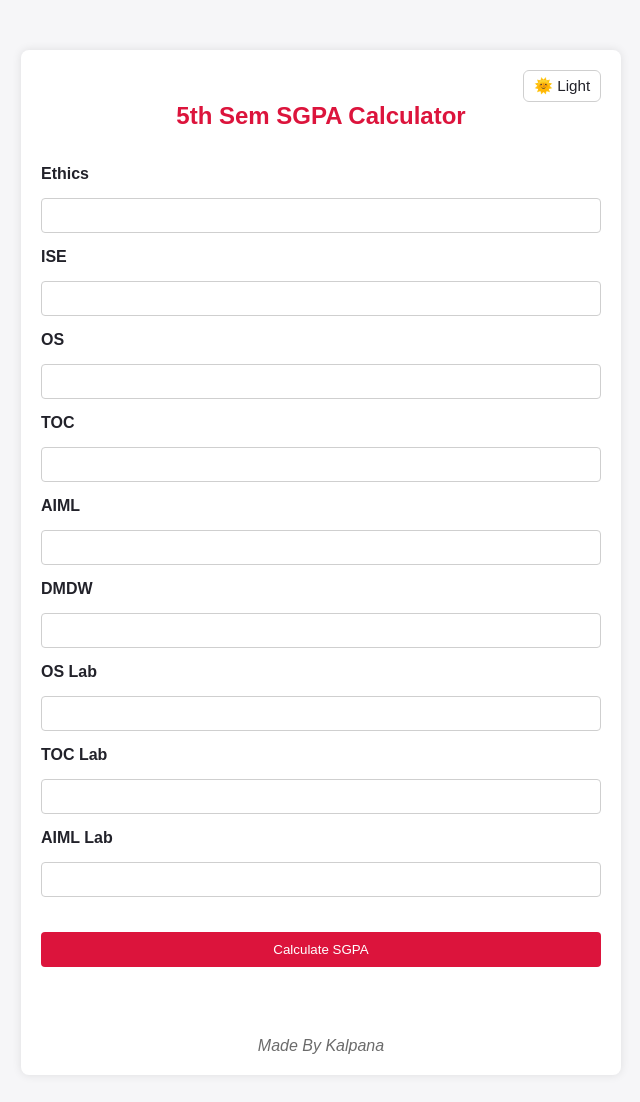
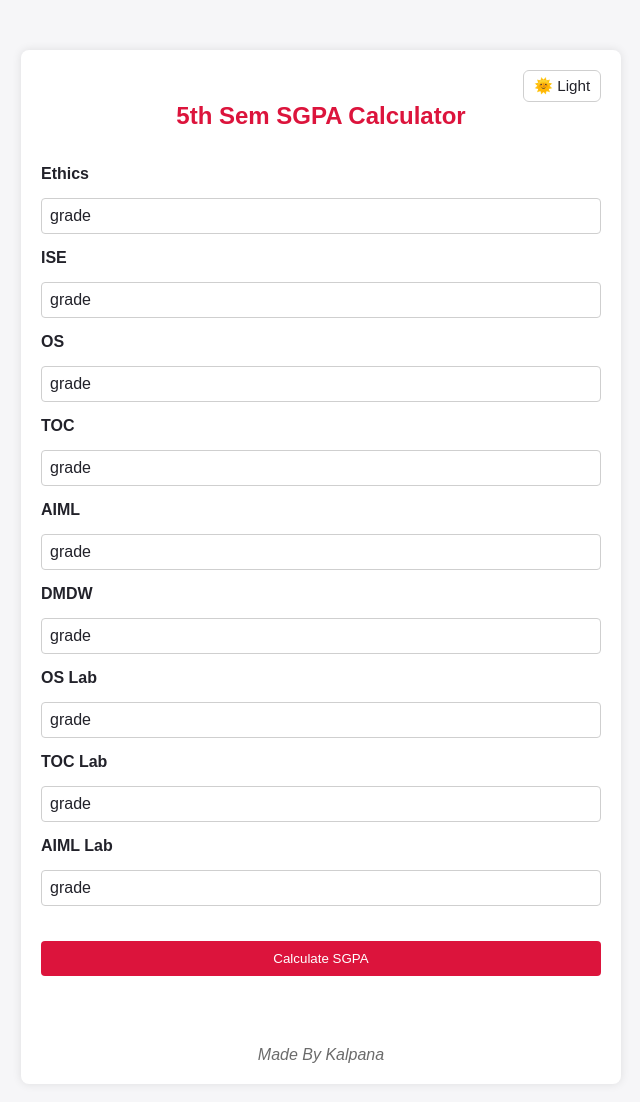
Before and after one commit to Kalpana-Nayak/sgpa-calculator, a plain HTML site: page index.html in a window 1280 px wide. Shown: the whole page, without its empty margins (319-959 px from the left). Drawn offline with Linux system fonts and the light colour scheme.

```diff
--- a/index.html
+++ b/index.html
@@ -15,112 +15,146 @@
 
     <form id="sgpaForm">
         <label for="ethics">Ethics</label>
-        <select id="ethics" name="ethics" required>
-            <option value=""> </option>
-            <option value="10">O</option>
-            <option value="9">A+</option>
-            <option value="8">A</option>
-            <option value="7">B+</option>
-            <option value="6">B</option>
-            <option value="5">C</option>
-            <option value="0">F</option>
-        </select>
+        <div class="custom-select" data-input="ethics">
+            <div class="select-selected">grade</div>
+                <div class="select-items">
+                    <div data-value="10">O</div>
+                    <div data-value="9">A+</div>
+                    <div data-value="8">A</div>
+                    <div data-value="7">B+</div>
+                    <div data-value="6">B</div>
+                    <div data-value="5">C</div>
+                    <div data-value="0">F</div>
+                </div>
+        </div>
+        <input type="hidden" id="ethics" required>
 
         <label for="ise">ISE</label>
-        <select id="ise" name="ise" required>
-            <option value=""> </option>
-            <option value="10">O</option>
-            <option value="9">A+</option>
-            <option value="8">A</option>
-            <option value="7">B+</option>
-            <option value="6">B</option>
-            <option value="5">C</option>
-            <option value="0">F</option>
-        </select>
+        <div class="custom-select" data-input="ise">
+            <div class="select-selected">grade</div>
+                <div class="select-items">
+                    <div data-value="10">O</div>
+                    <div data-value="9">A+</div>
+                    <div data-value="8">A</div>
+                    <div data-value="7">B+</div>
+                    <div data-value="6">B</div>
+                    <div data-value="5">C</div>
+                    <div data-value="0">F</div>
+                </div>
+        </div>
+        <input type="hidden" id="ise" required>
 
         <label for="os">OS</label>
-        <select id="os" name="os" required>
-            <option value=""> </option>
-            <option value="10">O</option>
-            <option value="9">A+</option>
-            <option value="8">A</option>
-            <option value="7">B+</option>
-            <option value="6">B</option>
-            <option value="5">C</option>
-            <option value="0">F</option>
-        </select>
+        <div class="custom-select" data-input="os">
+            <div class="select-selected">grade</div>
+                <div class="select-items">
+                    <div data-value="10">O</div>
+                    <div data-value="9">A+</div>
+                    <div data-value="8">A</div>
+                    <div data-value="7">B+</div>
+                    <div data-value="6">B</div>
+                    <div data-value="5">C</div>
+                    <div data-value="0">F</div>
+                </div>
+        </div>
+        <input type="hidden" id="os" required>
+
 
         <label for="toc">TOC</label>
-        <select id="toc" name="toc" required>
-            <option value=""> </option>
-            <option value="10">O</option>
-            <option value="9">A+</option>
-            <option value="8">A</option>
-            <option value="7">B+</option>
-            <option value="6">B</option>
-            <option value="5">C</option>
-            <option value="0">F</option>
-        </select>
+        <div class="custom-select" data-input="toc">
+            <div class="select-selected">grade</div>
+                <div class="select-items">
+                    <div data-value="10">O</div>
+                    <div data-value="9">A+</div>
+                    <div data-value="8">A</div>
+                    <div data-value="7">B+</div>
+                    <div data-value="6">B</div>
+                    <div data-value="5">C</div>
+                    <div data-value="0">F</div>
+                </div>
+        </div>
+        <input type="hidden" id="toc" required>
+
 
         <label for="aiml">AIML</label>
-        <select id="aiml" name="aiml" required>
-            <option value=""> </option>
-            <option value="10">O</option>
-            <option value="9">A+</option>
-            <option value="8">A</option>
-            <option value="7">B+</option>
-            <option value="6">B</option>
-            <option value="5">C</option>
-            <option value="0">F</option>
-        </select>
+        <div class="custom-select" data-input="aiml">
+            <div class="select-selected">grade</div>
+                <div class="select-items">
+                    <div data-value="10">O</div>
+                    <div data-value="9">A+</div>
+                    <div data-value="8">A</div>
+                    <div data-value="7">B+</div>
+                    <div data-value="6">B</div>
+                    <div data-value="5">C</div>
+                    <div data-value="0">F</div>
+                </div>
+        </div>
+        <input type="hidden" id="aiml" required>
+
 
         <label for="dmdw">DMDW</label>
-        <select id="dmdw" name="dmdw" required>
-            <option value=""> </option>
-            <option value="10">O</option>
-            <option value="9">A+</option>
-            <option value="8">A</option>
-            <option value="7">B+</option>
-            <option value="6">B</option>
-            <option value="5">C</option>
-            <option value="0">F</option>
-        </select>
+        <div class="custom-select" data-input="dmdw">
+            <div class="select-selected">grade</div>
+                <div class="select-items">
+                    <div data-value="10">O</div>
+                    <div data-value="9">A+</div>
+                    <div data-value="8">A</div>
+                    <div data-value="7">B+</div>
+                    <div data-value="6">B</div>
+                    <div data-value="5">C</div>
+                    <div data-value="0">F</div>
+                </div>
+        </div>
+        <input type="hidden" id="dmdw" required>
+
 
         <label for="osLab">OS Lab</label>
-        <select id="osLab" name="osLab" required>
-            <option value=""> </option>
-            <option value="10">O</option>
-            <option value="9">A+</option>
-            <option value="8">A</option>
-            <option value="7">B+</option>
-            <option value="6">B</option>
-            <option value="5">C</option>
-            <option value="0">F</option>
-        </select>
+        <div class="custom-select" data-input="osLab">
+            <div class="select-selected">grade</div>
+                <div class="select-items">
+                    <div data-value="10">O</div>
+                    <div data-value="9">A+</div>
+                    <div data-value="8">A</div>
+                    <div data-value="7">B+</div>
+                    <div data-value="6">B</div>
+                    <div data-value="5">C</div>
+                    <div data-value="0">F</div>
+                </div>
+        </div>
+        <input type="hidden" id="osLab" required>
+
 
         <label for="tocLab">TOC Lab</label>
-        <select id="tocLab" name="tocLab" required>
-            <option value=""> </option>
-            <option value="10">O</option>
-            <option value="9">A+</option>
-            <option value="8">A</option>
-            <option value="7">B+</option>
-            <option value="6">B</option>
-            <option value="5">C</option>
-            <option value="0">F</option>
-        </select>
+        <div class="custom-select" data-input="tocLab">
+            <div class="select-selected">grade</div>
+                <div class="select-items">
+                    <div data-value="10">O</div>
+                    <div data-value="9">A+</div>
+                    <div data-value="8">A</div>
+                    <div data-value="7">B+</div>
+                    <div data-value="6">B</div>
+                    <div data-value="5">C</div>
+                    <div data-value="0">F</div>
+                </div>
+        </div>
+        <input type="hidden" id="tocLab" required>
+
 
         <label for="aimlLab">AIML Lab</label>
-        <select id="aimlLab" name="aimlLab" required>
-            <option value=""> </option>
-            <option value="10">O</option>
-            <option value="9">A+</option>
-            <option value="8">A</option>
-            <option value="7">B+</option>
-            <option value="6">B</option>
-            <option value="5">C</option>
-            <option value="0">F</option>
-        </select>
+        <div class="custom-select" data-input="aimlLab">
+            <div class="select-selected">grade</div>
+                <div class="select-items">
+                    <div data-value="10">O</div>
+                    <div data-value="9">A+</div>
+                    <div data-value="8">A</div>
+                    <div data-value="7">B+</div>
+                    <div data-value="6">B</div>
+                    <div data-value="5">C</div>
+                    <div data-value="0">F</div>
+                </div>
+        </div>
+        <input type="hidden" id="aimlLab" required>
+
 
         <div class="sgpa-button">
         <button type="button" onclick="calculateSGPA()">Calculate SGPA</button>
--- a/script.js
+++ b/script.js
@@ -41,6 +41,35 @@
   document.getElementById("result").innerHTML = "Your SGPA will be: " + sgpa.toFixed(2);
 }
 
+document.querySelectorAll(".custom-select").forEach(select => {
+    const selected = select.querySelector(".select-selected");
+    const options = select.querySelector(".select-items");
+    const inputId = select.dataset.input;
+    const hiddenInput = document.getElementById(inputId);
+
+    selected.addEventListener("click", () => {
+        options.style.display =
+            options.style.display === "block" ? "none" : "block";
+    });
+
+    options.querySelectorAll("div").forEach(option => {
+        option.addEventListener("click", () => {
+            selected.textContent = option.textContent;
+            hiddenInput.value = option.dataset.value; // 🔥 feeds SGPA
+            options.style.display = "none";
+        });
+    });
+});
+
+document.addEventListener("click", e => {
+    document.querySelectorAll(".select-items").forEach(list => {
+        if (!list.parentElement.contains(e.target)) {
+            list.style.display = "none";
+        }
+    });
+});
+
+
 // Theme toggle: applies `light-theme` class on <html> to switch variables.
 function applyTheme(theme) {
   document.documentElement.classList.toggle('light-theme', theme === 'light');
--- a/style.css
+++ b/style.css
@@ -110,17 +110,47 @@
             outline: none;
   }
 
-    body.light-theme select, body.light-theme select option { color: #000; }
-    body:not(.light-theme) select, body:not(.light-theme) select option { color: #fff; }
+    /* body.light-theme select, body.light-theme select option { color: #000; }
+    body:not(.light-theme) select, body:not(.light-theme) select option { color: #fff; } */
+    /* LIGHT THEME (default) */
 
-    select{
-        width: 100%;
-        padding: 8px;
-        border-radius: 4px;
-        border: 1px solid var(--input-border);
-        background:transparent;
-        transition: border-color 150ms ease, box-shadow 150ms ease;
-    }
+    /* ---------- Custom Dropdown ---------- */
+.custom-select {
+    position: relative;
+    width: 100%;
+}
+
+.select-selected {
+    padding: 8px;
+    border-radius: 4px;
+    border: 1px solid var(--input-border);
+    background: var(--container-bg);
+    color: var(--text);
+    cursor: pointer;
+}
+
+.select-items {
+    position: absolute;
+    width: 100%;
+    top: 110%;
+    left: 0;
+    background: var(--container-bg);
+    border: 1px solid var(--input-border);
+    border-radius: 4px;
+    display: none;
+    z-index: 10;
+}
+
+.select-items div {
+    padding: 8px;
+    cursor: pointer;
+    color: var(--text);
+}
+
+.select-items div:hover {
+    background: var(--accent);
+    color: #fff;
+}
 
   #result {
       margin-top: 20px;
```
